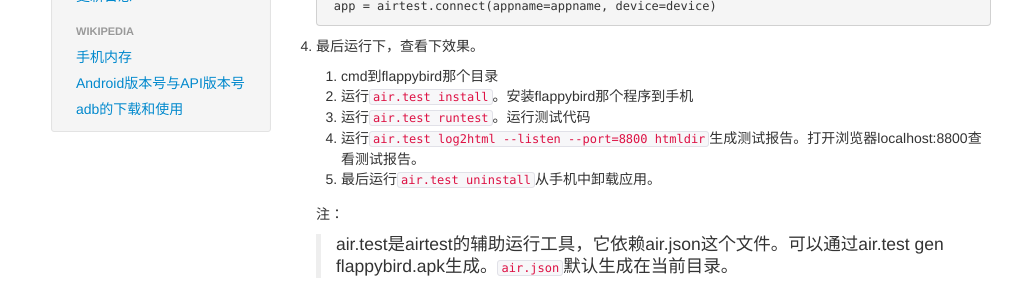
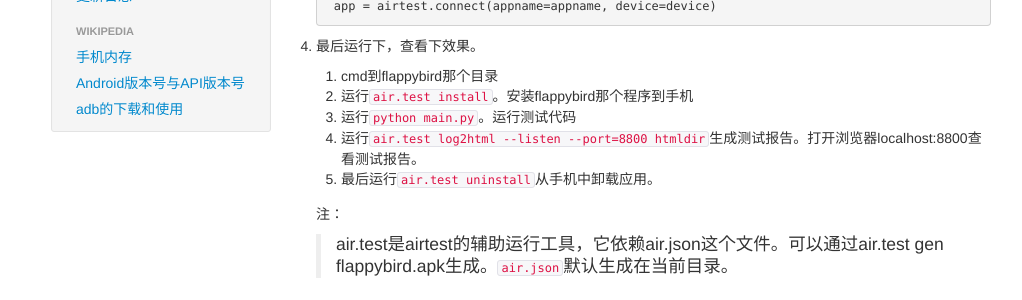
Before and after one commit to NetEase/airtest, a Jekyll site: the page built from _posts/2014-11-01-quickstart.md, in a window 1280 px wide. Shown: the part 502-802 px from the top of the page, without its empty margins (119-1141 px from the left). Built offline with Jekyll 4.4.1, drawn with Linux system fonts in a browser that asks for light colours; comment, search, counter and statistics services are not loaded.

Commit message:
remove runtest

```diff
--- a/_posts/2014-11-01-quickstart.md
+++ b/_posts/2014-11-01-quickstart.md
@@ -34,7 +34,7 @@ permalink: /overview/quick_start.html
 
     1. cmd到flappybird那个目录
     2. 运行`air.test install`。安装flappybird那个程序到手机
-    3. 运行`air.test runtest`。运行测试代码
+    3. 运行`python main.py`。运行测试代码
     4. 运行`air.test log2html --listen --port=8800 htmldir`生成测试报告。打开浏览器localhost:8800查看测试报告。
     5. 最后运行`air.test uninstall`从手机中卸载应用。
 
```
